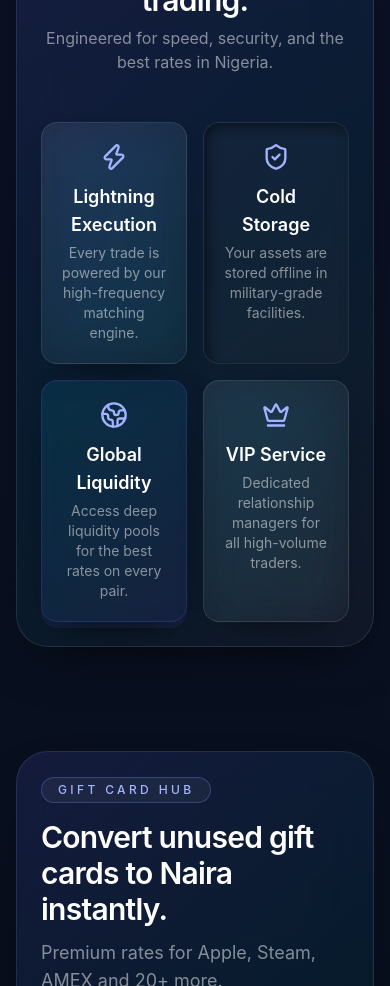
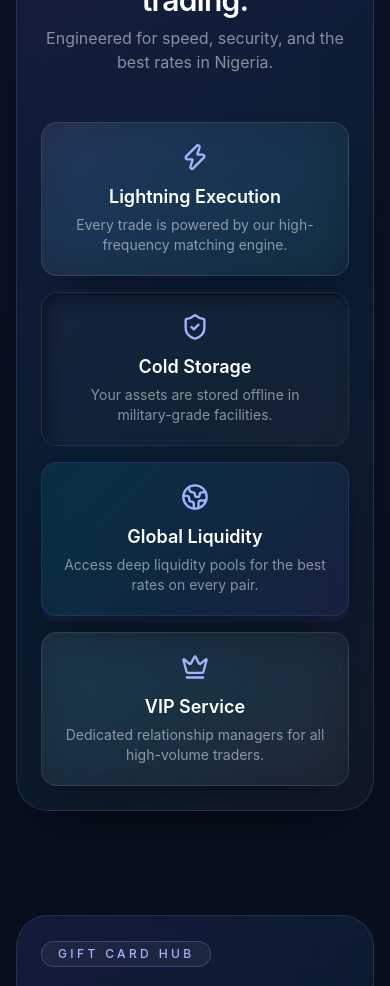
Before and after one commit to Chabagaje/Otb-Valley-Website, a React (Vite) app: page / in a window 390 px wide. Shown: the part 2580-3566 px from the top of the page. Built offline with nearby package versions, Linux system fonts and the light colour scheme.

Commit message:
Deploy:made adjustment to Why OTBValley cards to stack on mobile view,  OTBValley production ready

```diff
--- a/src/pages/Home.jsx
+++ b/src/pages/Home.jsx
@@ -345,7 +345,7 @@
                 Engineered for speed, security, and the best rates in Nigeria.
               </p>
             </div>
-            <div className="grid grid-cols-2 gap-4 sm:gap-6 lg:grid-cols-4">
+            <div className="grid grid-cols-1 gap-4 sm:grid-cols-2 lg:grid-cols-4 sm:gap-6">
               {features.map((feature, index) => (
                 <div
                   key={feature.title}
```
